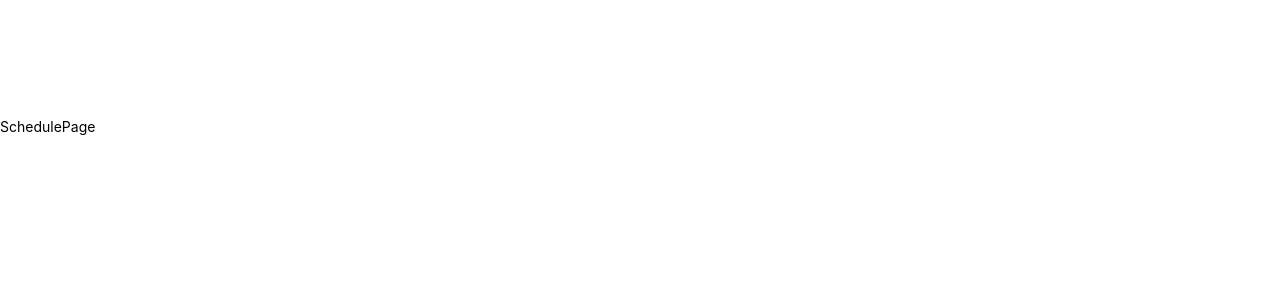
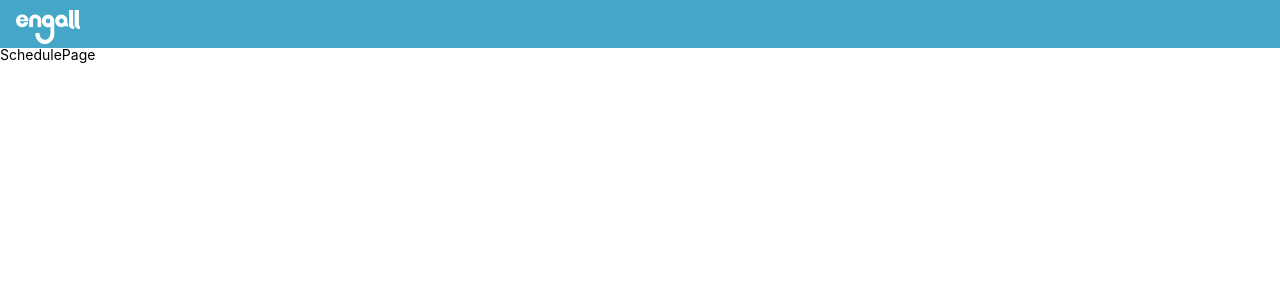
Before and after one commit to devMarco14/Engall_Schedule, a React (Create React App) app: page / in a window 1280 px wide. Shown: the top 300 px of the page. Built offline with nearby package versions, Linux system fonts and the light colour scheme.

Commit message:
#2 design : header

```diff
--- a/src/components/Header.tsx
+++ b/src/components/Header.tsx
@@ -5,9 +5,9 @@ import { Outlet } from 'react-router-dom';
 function Header() {
   return (
     <>
-      <div>
-        <img src={Logo} alt="" />
-      </div>
+      <header className="flex pb-1 pl-4 items-end h-12 bg-headerBackground">
+        <img className="w-16" src={Logo} alt="logo" />
+      </header>
       <Outlet />
     </>
   );
```
